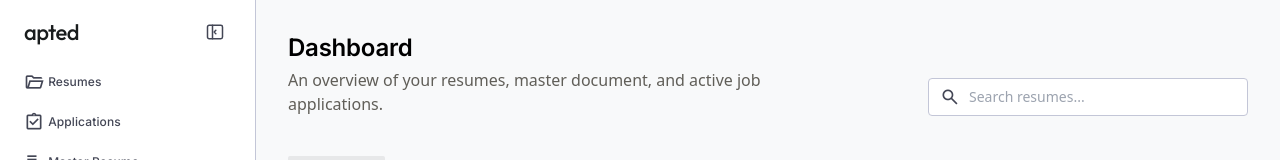
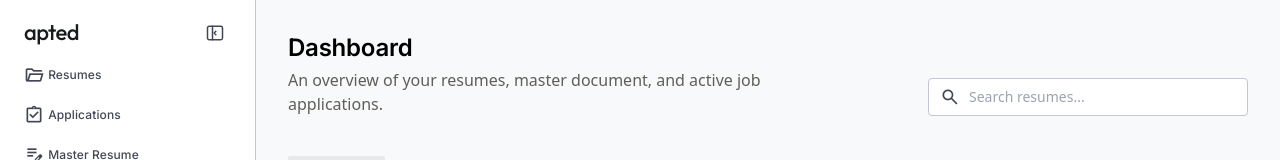
Before and after one commit to premiumfriedrice/apted, a Next.js app: page / in a window 1280 px wide. Shown: the top 160 px of the page. Built offline with nearby package versions, Linux system fonts and the light colour scheme; no server answers; the database is empty.

Commit message:
fix: balance sidebar top/bottom spacing — logo 16px from top matching profile 16px from bottom

```diff
--- a/src/components/AppShell.tsx
+++ b/src/components/AppShell.tsx
@@ -84,7 +84,7 @@ function SidebarInner({
   return (
     <>
       {/* Brand — aligned with the 64px top app bar */}
-      <div className={`flex h-16 shrink-0 items-center ${collapsed ? "justify-center px-0" : "justify-between px-6"}`}>
+      <div className={`flex shrink-0 items-center pt-4 ${collapsed ? "justify-center px-0" : "justify-between px-6"}`}>
         {collapsed ? (
           <button
             onClick={() => setCollapsed(false)}
@@ -110,7 +110,7 @@ function SidebarInner({
         )}
       </div>
       {/* Nav */}
-      <nav className={`flex-1 space-y-1 ${collapsed ? "px-0" : "px-3"}`}>
+      <nav className={`flex-1 space-y-1 pt-2 ${collapsed ? "px-0" : "px-3"}`}>
         {SIDEBAR_NAV.map((item) => {
           const isActive = pathname === item.href || (item.href !== "/" && pathname.startsWith(item.href));
           return (
```
